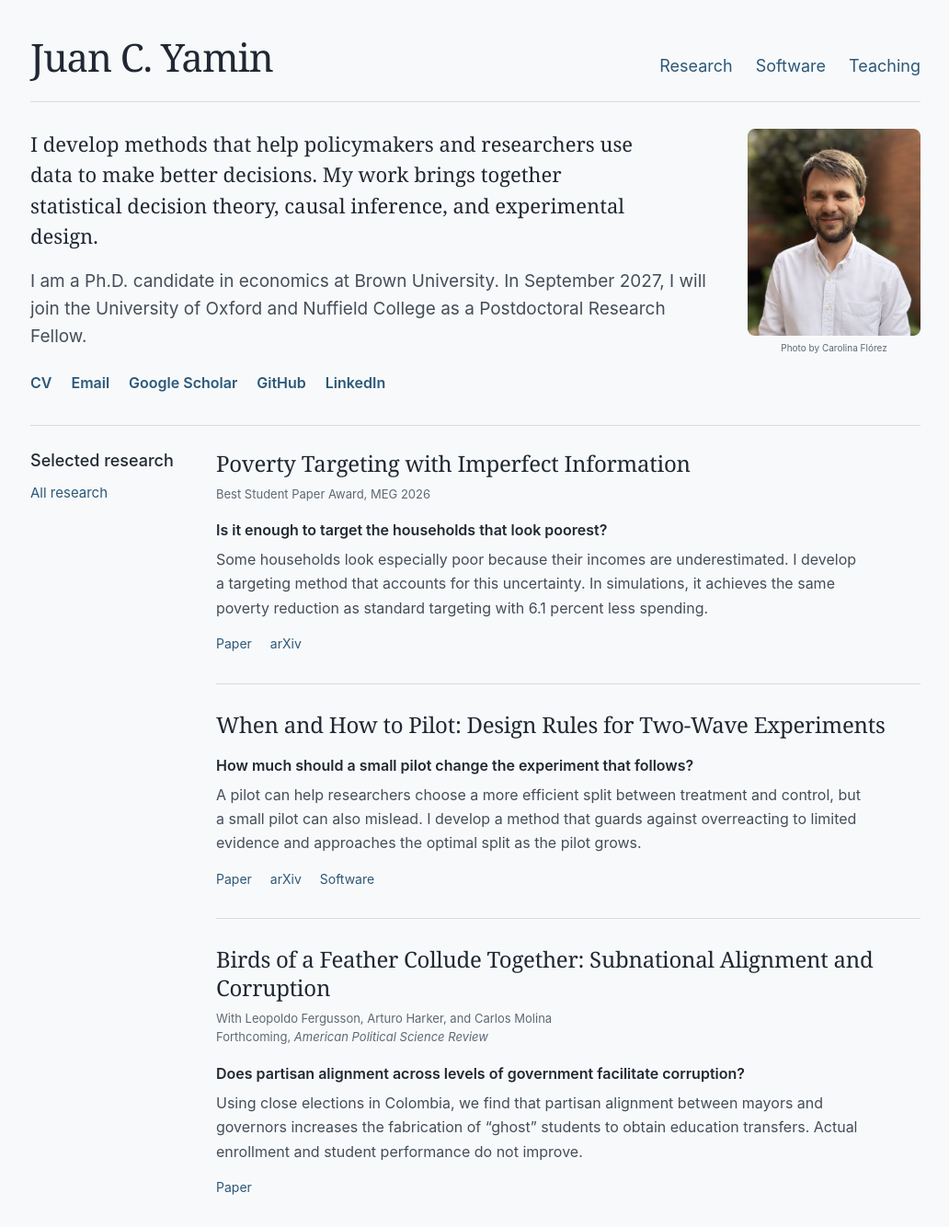
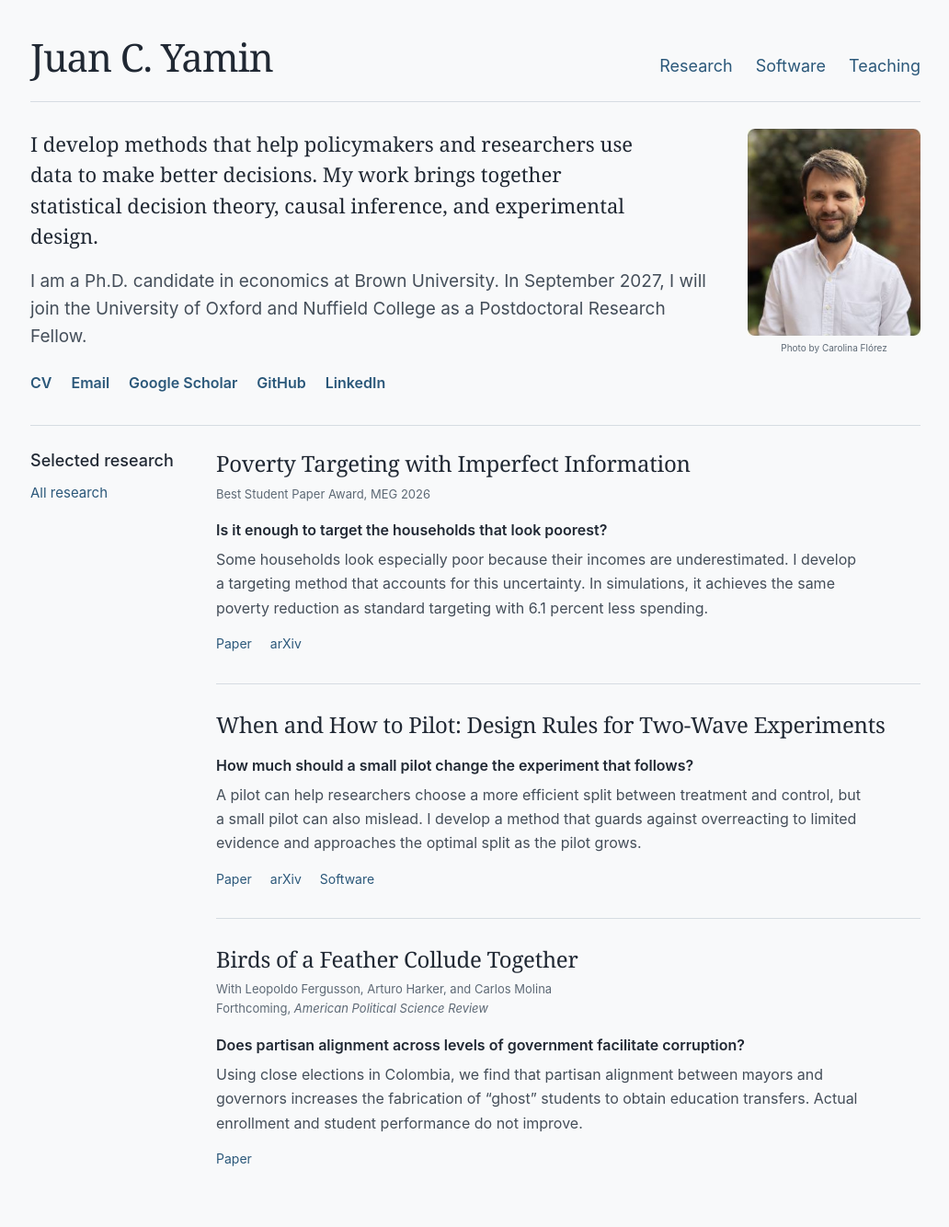
Before and after one commit to juancyamin/juancyamin.github.io, a Jekyll site: the page built from _pages/about.md, in a window 1280 px wide. Shown: the whole page at 92% size, without its empty margins (123-1155 px from the left). Built offline with Jekyll 4.4.1, drawn with Linux system fonts in a browser that asks for light colours; after the commit the page ends 1302 px from its top, so only the background shows below that.

Commit message:
Shorten corruption paper title on homepage

```diff
--- a/_pages/about.md
+++ b/_pages/about.md
@@ -63,7 +63,7 @@ redirect_from:
         </nav>
       </article>
       <article>
-        <h3><a href="https://juancyamin.github.io/files/subnational-alignment-corruption.pdf" target="_blank" rel="noopener">Birds of a Feather Collude Together: Subnational Alignment and Corruption</a></h3>
+        <h3><a href="https://juancyamin.github.io/files/subnational-alignment-corruption.pdf" target="_blank" rel="noopener">Birds of a Feather Collude Together</a></h3>
         <p class="metadata">With Leopoldo Fergusson, Arturo Harker, and Carlos Molina<br>Forthcoming, <em>American Political Science Review</em></p>
         <p class="question">Does partisan alignment across levels of government facilitate corruption?</p>
         <p class="answer">Using close elections in Colombia, we find that partisan alignment between mayors and governors increases the fabrication of “ghost” students to obtain education transfers. Actual enrollment and student performance do not improve.</p>
```
